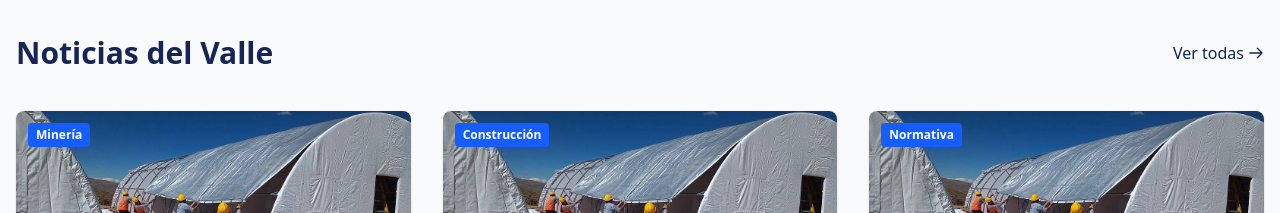
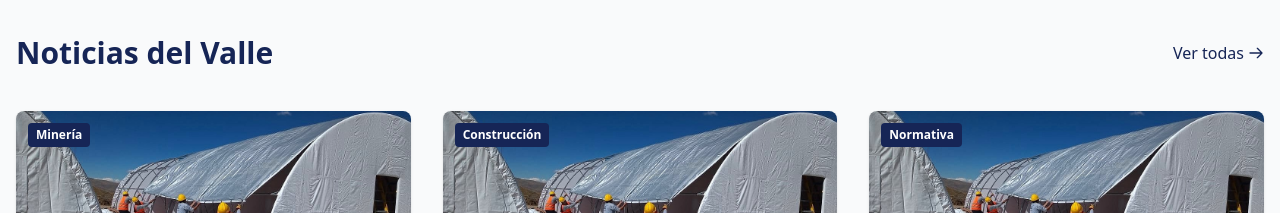
Before and after one commit to Castillos-Spa/Epsuminv1, a Next.js app: page / in a window 1280 px wide. Shown: the part 3700-3913 px from the top of the page. Built offline with nearby package versions, Linux system fonts and the light colour scheme; no server answers.

Commit message:
fix: cambiar color de fondo de la etiqueta de categoría en Noticias

```diff
--- a/src/components/sections/home/Noticias.tsx
+++ b/src/components/sections/home/Noticias.tsx
@@ -54,7 +54,7 @@ const Noticias = () => {
                   className="group-hover:scale-105 transition-transform duration-500 ease-in-out object-cover"
                   style={{ objectFit: 'cover' }}
                 />
-                <div className="absolute top-3 left-3 bg-blue-600 text-white text-xs font-bold px-2 py-1 rounded">
+                <div className="absolute top-3 left-3 bg-blue-950 text-white text-xs font-bold px-2 py-1 rounded">
                   {noticia.categoria}
                 </div>
               </div>
```
